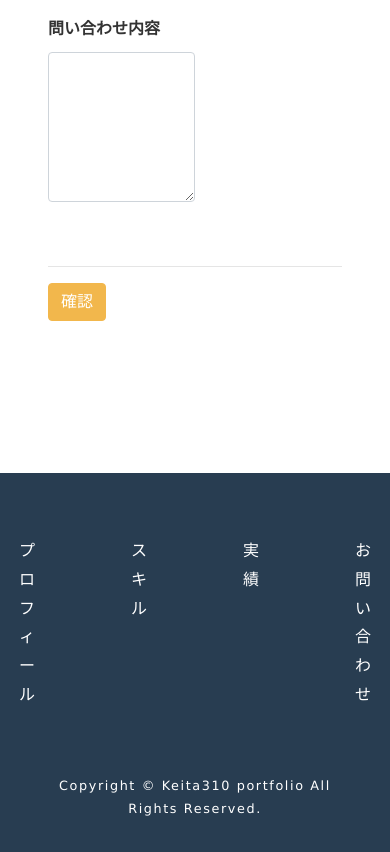
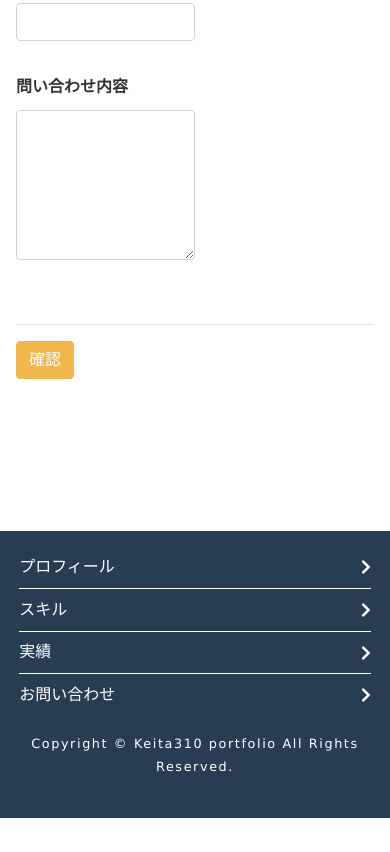
Before and after one commit to Keita310/portfolio, a Gatsby site: page /contact in a window 390 px wide. Shown: the part 452-1304 px from the top of the page. After the commit the page ends 1270 px from the top, so only its background shows below. Built offline with nearby package versions, Linux system fonts and the light colour scheme; Gatsby itself is replaced by a stand-in of ours.

Commit message:
フッター調整完了

```diff
--- a/src/components/footer.js
+++ b/src/components/footer.js
@@ -1,5 +1,7 @@
 import React from "react"
 import {useStaticQuery, graphql, Link} from "gatsby"
+import { FontAwesomeIcon } from '@fortawesome/react-fontawesome'
+import { faChevronRight } from '@fortawesome/free-solid-svg-icons'
 
 const Footer = () => {
   const { site } = useStaticQuery(
@@ -18,10 +20,30 @@ const Footer = () => {
   return (
     <footer>
       <ul>
-        <li><Link to="/">プロフィール</Link></li>
-        <li><Link to="/skills/">スキル</Link></li>
-        <li><Link to="/works/">実績</Link></li>
-        <li><Link to="/contact/">お問い合わせ</Link></li>
+        <li>
+          <Link to="/">
+            <span>プロフィール</span>
+            <FontAwesomeIcon icon={faChevronRight} />
+          </Link>
+        </li>
+        <li>
+          <Link to="/skills/">
+            <span>スキル</span>
+            <FontAwesomeIcon icon={faChevronRight} />
+          </Link>
+        </li>
+        <li>
+          <Link to="/works/">
+            <span>実績</span>
+            <FontAwesomeIcon icon={faChevronRight} />
+          </Link>
+        </li>
+        <li>
+          <Link to="/contact/">
+            <span>お問い合わせ</span>
+            <FontAwesomeIcon icon={faChevronRight} />
+          </Link>
+        </li>
       </ul>
       <p>Copyright &copy; {title} All Rights Reserved.</p>
     </footer>
--- a/src/components/layout.js
+++ b/src/components/layout.js
@@ -25,7 +25,7 @@ const Layout = ({ children }) => {
         <Row>
           <Sidebar />
           <Col className="p-0">
-            <div className="py-4 px-5">{children}</div>
+            <div className="contents-area">{children}</div>
             <Footer />
           </Col>
         </Row>
--- /dev/null
+++ b/src/styles/footer.scss
@@ -0,0 +1,78 @@
+// フッター
+footer {
+  background: $main-key-color;
+  margin-top: 5rem;
+  padding: 0 3rem 1rem;
+
+  ul {
+    padding: 4rem 0;
+    display: flex;
+    justify-content: center;
+
+    li {
+      margin: 0 2rem;
+      a {
+        color: #fff !important;
+
+        &:hover {
+          text-decoration: underline;
+          color: #fff !important;
+        }
+
+        * {
+          color: #fff !important;
+        }
+      }
+
+      .svg-inline--fa {
+        display: none;
+
+        path {
+          color: #fff;
+        }
+      }
+    }
+  }
+
+  p {
+    text-align: center;
+    color: #fff;
+    font-size: .8rem;
+    letter-spacing: .1rem;
+  }
+
+  @media only screen and (max-width: 700px) {
+    ul {
+      li {
+        margin: 0 1rem;
+      }
+    }
+  }
+
+  @media only screen and (max-width: 500px) {
+    padding: 0 .2rem 1.5rem;
+
+    ul {
+      padding: 1rem 0;
+      flex-direction: column;
+
+      li {
+        a {
+          display: flex;
+          justify-content: space-between;
+          align-items: center;
+          padding: .4rem 0;
+          border-bottom: 1px solid #fff;
+        }
+
+        &:last-of-type a {
+          border: 0;
+        }
+
+        .svg-inline--fa {
+          display: block;
+        }
+      }
+    }
+  }
+}
--- a/src/styles/layout.scss
+++ b/src/styles/layout.scss
@@ -3,11 +3,13 @@ $sizes: (
 );
 
 // @import url('https://fonts.googleapis.com/css?family=Noto+Sans+JP');
+@import url('https://fonts.googleapis.com/css2?family=Roboto+Condensed&display=swap');
 @import '~bootstrap/scss/bootstrap';
 @import 'tailwind.css';
 @import 'variables';
 @import 'mixin';
 @import 'sidebar';
+@import 'footer';
 
 * {
   margin: 0px;
@@ -49,33 +51,12 @@ a:focus,
   outline: none;
 }
 
-// フッター
-footer {
-  background: $main-key-color;
-  margin-top: 5rem;
-  padding: 0 3rem 1rem;
+// メインコンテンツエリア
+.contents-area {
+  padding: 1.5rem 3rem;
 
-  ul {
-    padding: 4rem 0;
-    display: flex;
-    justify-content: center;
-
-    li {
-      margin: 0 3rem;
-      a {
-        color: #fff !important;
-        &:hover {
-          text-decoration: underline;
-        }
-      }
-    }
-  }
-
-  p {
-    text-align: center;
-    color: #fff;
-    font-size: .8rem;
-    letter-spacing: .1rem;
+  @media only screen and (max-width: 700px) {
+    padding: 1.5rem 1rem;
   }
 }
 
@@ -206,6 +187,7 @@ h4 {
     }
 
     h1 {
+      font-family: 'Roboto Condensed', sans-serif;
       font-size: 3rem;
       margin: 0;
     }
--- a/src/styles/sidebar.scss
+++ b/src/styles/sidebar.scss
@@ -1,5 +1,6 @@
 // レフトナビ
 .sidebar {
+  $width: 280px;
   position: sticky;
   top: 0;
   z-index: 1020;
@@ -9,7 +10,7 @@
   box-shadow: 0 2px 14px rgba($color-font-base, .1);
   display: flex;
   flex-direction: column;
-  width: 280px;
+  width: $width;
   height: 100vh;
 
   li {
@@ -80,10 +81,12 @@
     align-items: center;
     background: $main-key-color;
     padding: 1rem;
+    border-bottom: .5rem solid #fff;
 
     a {
+      font-family: 'Roboto Condensed', sans-serif;
       color: #fff;
-      font-size: 1.5rem;
+      font-size: 1.7rem;
     }
 
     label {
@@ -164,13 +167,12 @@
     padding: 0;
     background: $white;
     box-shadow: none;
-    display: flex;
-    flex-direction: column;
+    display: block;
     width: 100%;
     height: auto;
 
     & + div {
-      margin-top: 4rem;
+      margin-top: 6rem;
     }
 
     .sp-fixed-header {
@@ -182,13 +184,14 @@
     }
 
     .menu-wrap {
+      $offset: 30px;
       position: fixed;
       top: 0;
-      left: -300px;
+      left: -($width - $offset);
       bottom: 0;
       z-index: 3;
       opacity: 0;
-      width: 300px;
+      width: ($width - $offset);
       background: #ffffff;
       overflow-x: hidden;
       overflow-y: auto;
```
